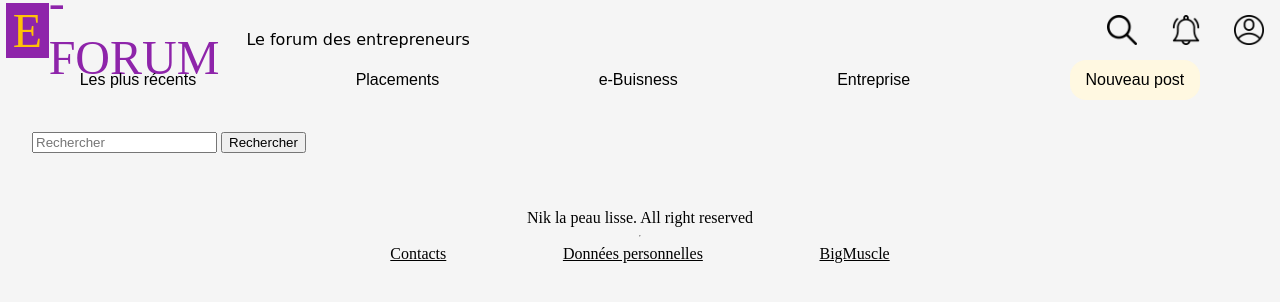
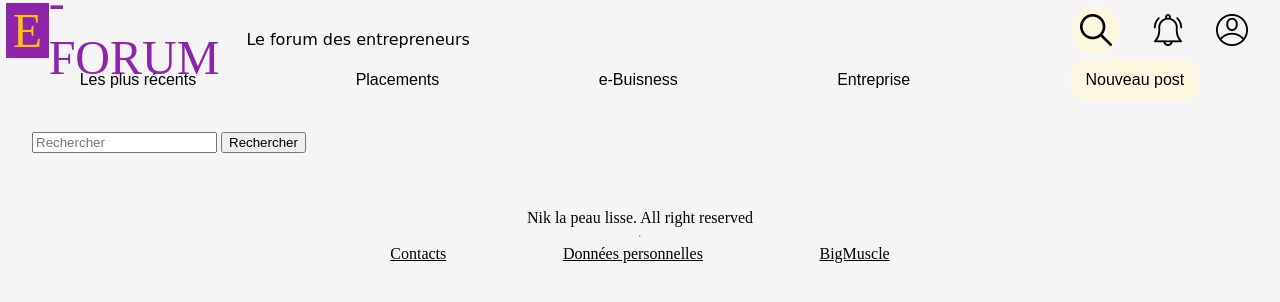
Before and after one commit to CyrilleStr/eforum, a Symfony app: template templates/main/search.html.twig in a window 1280 px wide. Shown: the top 302 px of the page. Run offline with Twig, Linux system fonts and the light colour scheme; the template is opened without the code that fills it, so the values that code supplies are empty; some libraries are stand-ins or nearby versions.

Commit message:
search nav bar animation done

```diff
--- a/public/css/base.css
+++ b/public/css/base.css
@@ -69,7 +69,6 @@ header {
 }
 
 #left_top_header{
-    width: 85%;
     font-family: Stencil Std;
     display: flex;
     align-items:flex-end;
@@ -99,15 +98,55 @@ header {
 }
 
 #right_top_header{
-    width: 15%;
     display: flex;
-    justify-content: space-around;
+    justify-content: flex-end;
     align-items: center;
 }
 
+.search-box{
+    margin-right: 2rem;
+    background-color: #fff8e1;
+    height: 2rem;
+    border-radius: 2rem;
+    padding: 0.5rem;
+    display: flex;
+    justify-content: flex-end;
+    width: 2rem;
+    overflow: hidden;
+}
+
+.search-btn{
+    height: 2rem;
+    width: 2rem;
+    border: none;
+    background-color: #fff8e1;
+    padding: 0;
+    margin-left: 0.5rem;
+    cursor: pointer;
+}
+
+.search-input{
+    border: none;
+    background-color: #fff8e1;
+    margin-left: 1rem;
+    outline: none;
+}
+
+.search-box:hover{
+    transition: all 0.8s;
+    width: 12rem;
+}
+
+.search-box:after{
+    width: 12rem;
+}
+
 #notif_icon, #account_icon, #search_icon{
-    height: 50%;
-    width: inherit;
+    height: 2rem;
+}
+
+#right_top_header a{
+    margin-right: 2rem;
 }
 
 #right_top_header img{
--- a/templates/base.html.twig
+++ b/templates/base.html.twig
@@ -15,11 +15,11 @@
                     <div id="lfde">Le forum des entrepreneurs</div>
                 </a>
                 <div id="right_top_header">
-                    {# <form action="{{path('search')}}" method="POST">
-                        <input type="text" placeholder="Rechercher" class="form-control" name="key">
-                        <button type="submit" class="btn btn-primary">Rechercher</button>
-                    </form> #}
-                    <a href="{{ path('search') }}" id="search_icon"><img src="{{ asset('img/search_icon.png')}}" alt="search_icon.png"></a>
+                    <form class="search-box" action="{{path('search')}}" method="POST">
+                        <input autocomplete="off" type="text" placeholder="Rechercher" class="search-input" name="key">
+                        <button type="submit" class="search-btn"><img src="{{ asset('img/search_icon.png')}}" alt="search_icon.png"></button>
+                    </form>
+
                     <a href="#" id="notif_icon"><img src="{{ asset('img/notif_icon.png')}}" alt="notif_icon.png"></a>
                     {% if app.user %}
                         <a href="{{ path('app_logout') }}" id="account_icon"><img src="{{ asset('img/account_icon.png')}}" alt="account_icon.png"></a>
```
